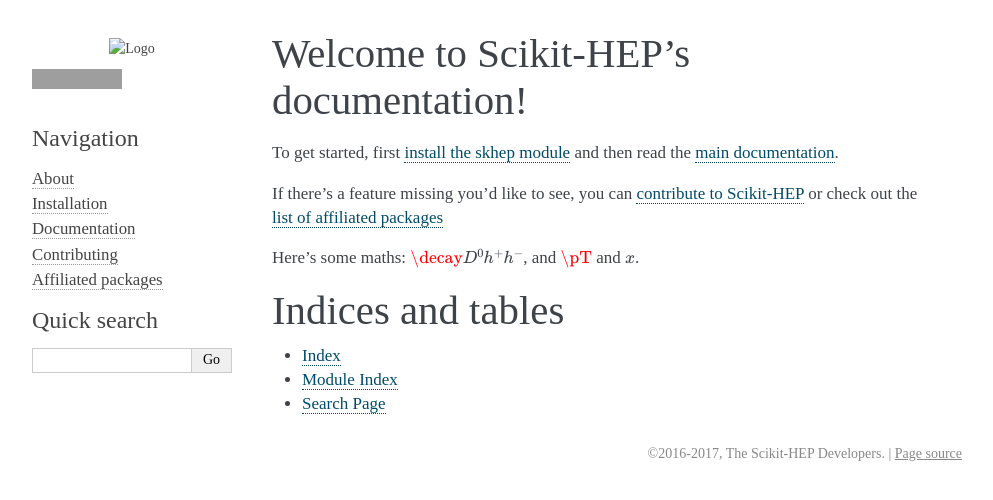
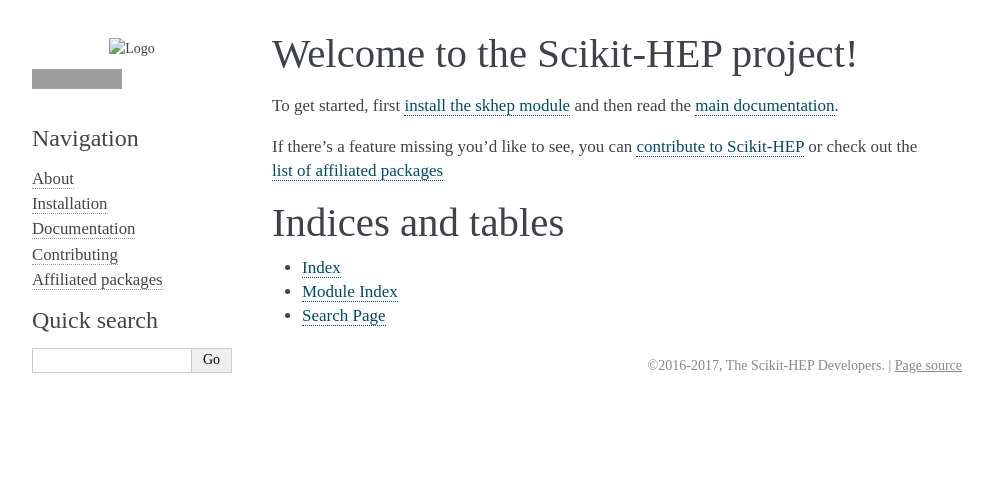
Before and after one commit to scikit-hep/scikit-hep, a Sphinx documentation site: the page built from doc/index.rst, in a window 1280 px wide, cut to the strip 0-500 px from the top of the page. Shown: the whole strip, without its empty margins (148-1141 px from the left). Built offline with Sphinx 7.4.7, drawn with Linux system fonts in a browser that asks for light colours; pages that are not in the unit, such as notebooks, are missing from menus; grey boxes are pictures that could not be loaded.

Commit message:
Update index.rst

```diff
--- a/doc/index.rst
+++ b/doc/index.rst
@@ -1,12 +1,11 @@
-Welcome to Scikit-HEP's documentation!
-======================================
+Welcome to the Scikit-HEP project!
+==================================
 
 To get started, first :ref:`install the skhep module <installation>` and then read the :ref:`main documentation <documentation>`.
 
 If there's a feature missing you'd like to see, you can :ref:`contribute to Scikit-HEP <contributing>` or check out the :ref:`list of affiliated packages <affiliations>`
 
-Here's some maths: :math:`\decay{D^{0}}{h^{+}h^{-}}`, and
-:math:`\pT` and :math:`x`.
+.. Here's some maths: :math:`\decay{D^{0}}{h^{+}h^{-}}`, and :math:`\pT` and :math:`x`.
 
 .. toctree::
    :hidden:
```
